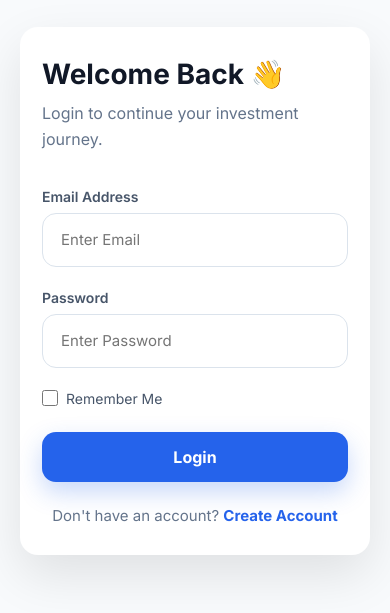
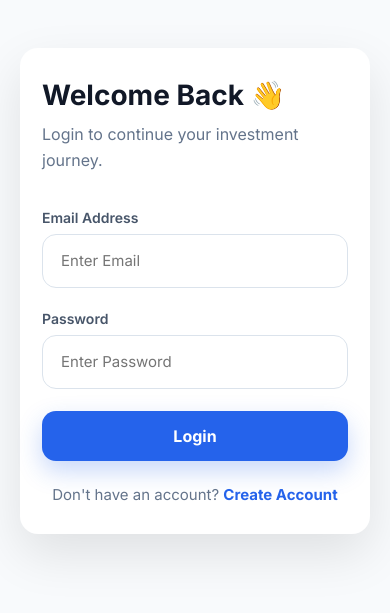
Before and after one commit to arvindk123761/TradeNova, a plain HTML site: page clients/login.html in a window 390 px wide. Shown: the part 131-744 px from the top of the page. Drawn offline with Linux system fonts and the light colour scheme.

Commit message:
Remove remember me from login
Co-authored-by: Copilot <223556219+Copilot@users.noreply.github.com>

```diff
--- a/clients/css/login.css
+++ b/clients/css/login.css
@@ -305,43 +305,6 @@ box-shadow:0 0 0 4px rgba(37,99,235,.12);
 }
 
 /* ==========================================
-   LOGIN OPTIONS
-========================================== */
-
-.login-options{
-display:flex;
-justify-content:space-between;
-align-items:center;
-margin-bottom:25px;
-font-size:14px;
-}
-
-.login-options label{
-display:flex;
-align-items:center;
-gap:8px;
-color:#475569;
-cursor:pointer;
-}
-
-.login-options input[type="checkbox"]{
-width:16px;
-height:16px;
-accent-color:#2563eb;
-}
-
-.login-options a{
-color:#2563eb;
-font-weight:600;
-text-decoration:none;
-transition:.3s;
-}
-
-.login-options a:hover{
-text-decoration:underline;
-}
-
-/* ==========================================
    LOGIN BUTTON
 ========================================== */
 
@@ -489,12 +452,6 @@ border-radius:18px;
 font-size:28px;
 }
 
-.login-options{
-flex-direction:column;
-align-items:flex-start;
-gap:12px;
-}
-
 .login-btn{
 height:50px;
 }
--- a/clients/js/login.js
+++ b/clients/js/login.js
@@ -17,7 +17,7 @@ const email = document.getElementById("email").value.trim();
 
 const password = document.getElementById("password").value;
 
-const rememberMe = document.getElementById("rememberMe").checked;
+
 
 if(email==="" || password===""){
 
@@ -56,14 +56,7 @@ if(data.success){
 
 showToast("Login Successful","success");
 
-localStorage.removeItem("token");
-sessionStorage.removeItem("token");
-
-if(rememberMe){
-   localStorage.setItem("token",data.token);
-}else{
-   sessionStorage.setItem("token",data.token);
-}
+sessionStorage.setItem("token",data.token);
 
 localStorage.setItem("user",JSON.stringify(data.user));
 
--- a/clients/login.html
+++ b/clients/login.html
@@ -140,20 +140,6 @@ required>
 
 </div>
 
-<div class="login-options">
-
-<label>
-
-<input
-type="checkbox"
-id="rememberMe">
-
-Remember Me
-
-</label>
-
-</div>
-
 <button
 type="submit"
 class="login-btn">
```
